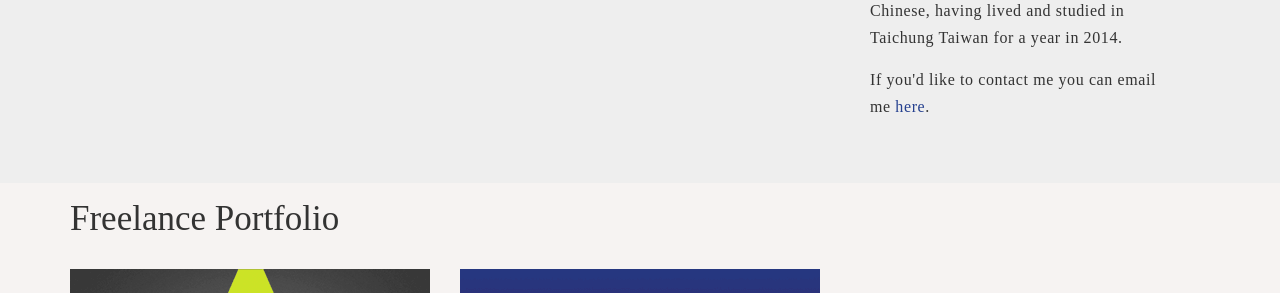
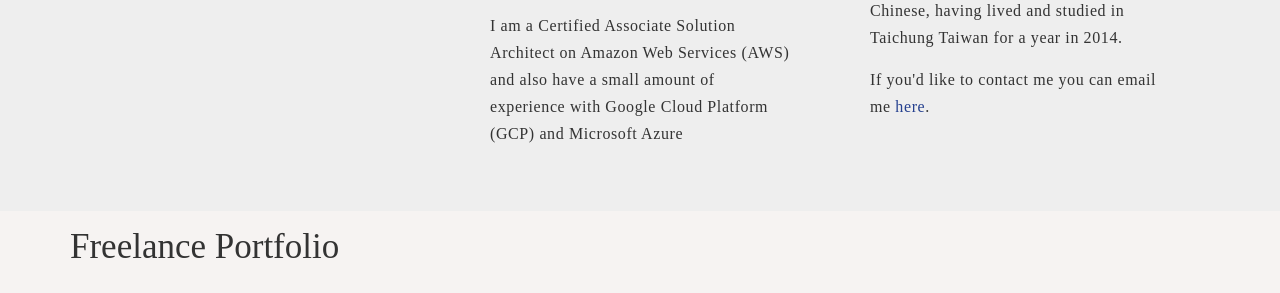
Before and after one commit to mattchilds1/mattchilds1.github.io, a plain HTML site: page index.html in a window 1280 px wide. Shown: the part 444-737 px from the top of the page. Drawn offline with nearby package versions, Linux system fonts and the light colour scheme; a web font is replaced by a local one.

Commit message:
added cloud section

```diff
--- a/index.html
+++ b/index.html
@@ -64,7 +64,7 @@
         </div>
         <div class="col-xs-12 col-md-4 mc-sub">
         <span class="visible-md visible-lg mc-home-page-spans"></span>
-        <p>I'm a British <span itemprop="title">Technology Consulting Professional</span>. I value a <a href="http://en.wikipedia.org/wiki/User-centered_design">user centered approach</a> and enjoy working in both <span itemprop="role">advisory & delivery</span> roles.</p><p> Over the past four years I have spent my time working as a DevOps engineer, but am currently focusing my attention on improving my back-end programming skills.</p>
+        <p>I'm a British <span itemprop="title">Technology Consulting Professional</span>. I value a <a href="http://en.wikipedia.org/wiki/User-centered_design">user centered approach</a> and enjoy working in both <span itemprop="role">advisory & delivery</span> roles.</p><p> Over the past four years I have spent my time working as a DevOps engineer, but am currently focusing my attention on improving my back-end programming skills.</p> <p>I am a Certified Associate Solution Architect on Amazon Web Services (AWS) and also have a small amount of experience with Google Cloud Platform (GCP) and Microsoft Azure </p>
         <hr class="visible-xs">
         </div>
         <div class="col-xs-12 col-md-4 mc-sub">
```
